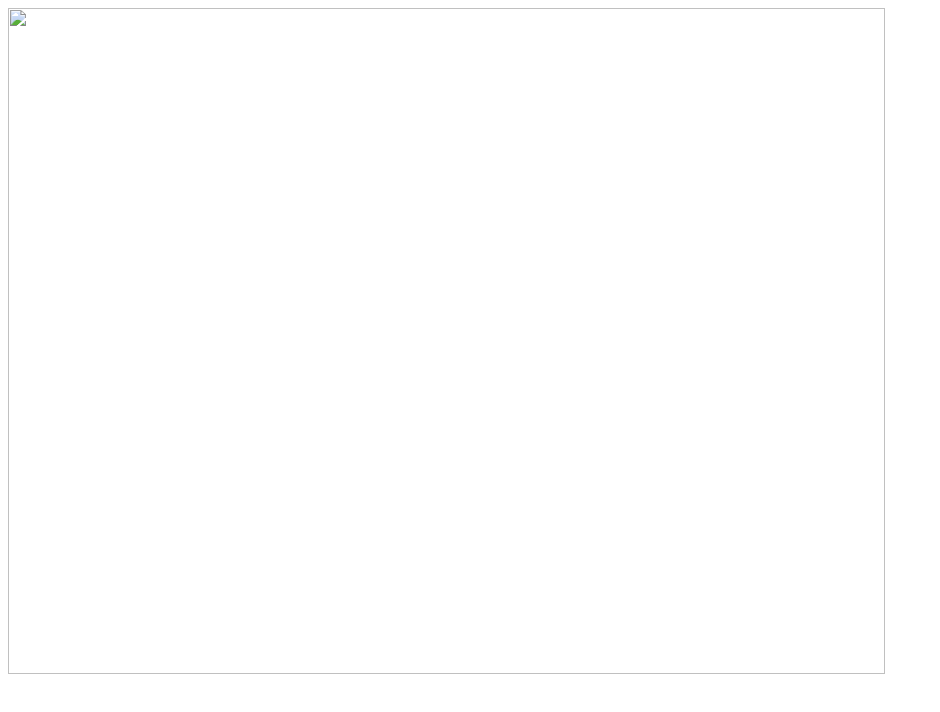
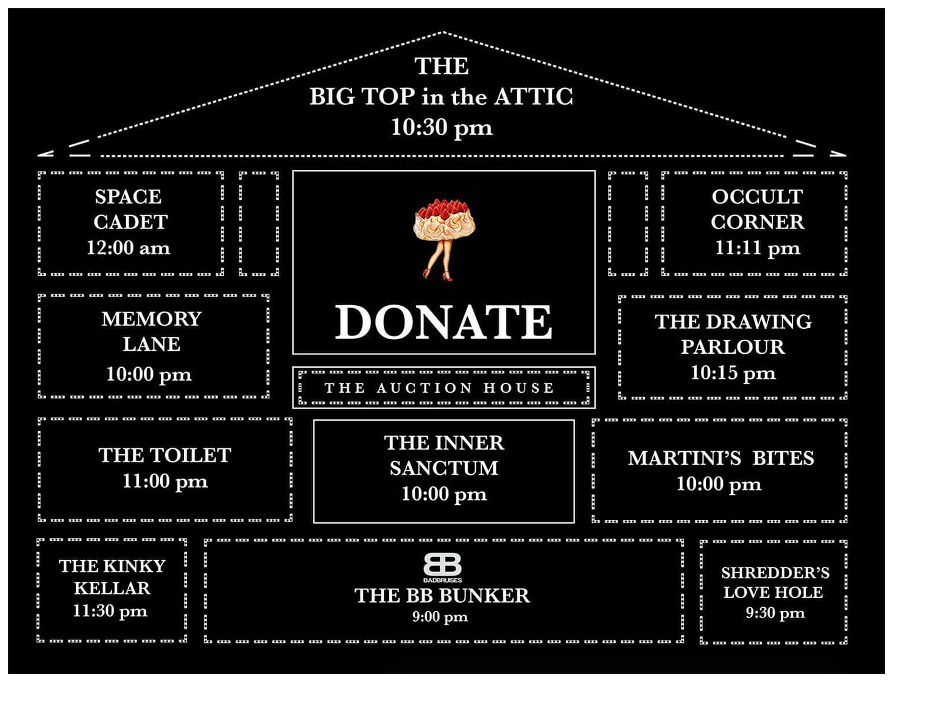
Before and after one commit to badbruisesberlin/badbruisesberlin.github.io, a plain HTML site: page index.html in a window 1280 px wide. Shown: the whole page, without its empty margins (0-940 px from the left). Drawn offline with Linux system fonts and the light colour scheme.

Commit message:
Update index.html

```diff
--- a/index.html
+++ b/index.html
@@ -1,7 +1,7 @@
 <!DOCTYPE html>
 <html>
 <body>
-<img src="[bb live stream 5th birthday map] (imported)" width="877" height="666" border="0" usemap="#map" />
+<img src="https://raw.githubusercontent.com/badbruisesberlin/badbruisesberlin.github.io/main/bb%20live%20stream%205th%20birthday%20imagemapped.jpg" width="877" height="666" border="0" usemap="#map" />
 
 <map name="map">
 <!-- #$-:Image map file created by GIMP Image Map plug-in -->
```
